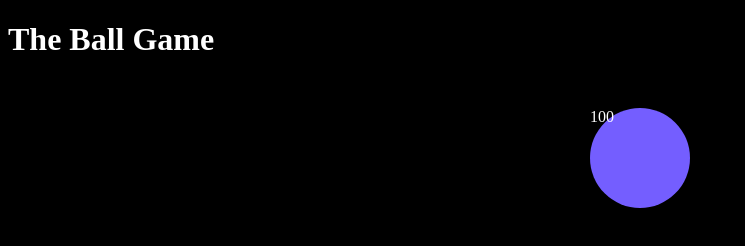
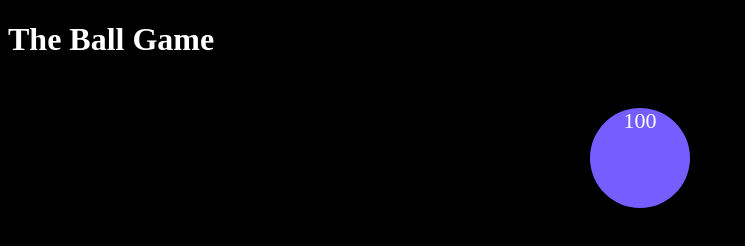
Before and after one commit to Yulia-C/the-ball-game, a plain HTML site: page index.html in a window 1280 px wide. Shown: the whole page, without its empty margins (0-745 px from the left). Drawn offline with Linux system fonts and the light colour scheme.

Commit message:
Update basic style and position

```diff
--- a/css/styles.css
+++ b/css/styles.css
@@ -5,14 +5,17 @@
 body {
     background-color: black;
     color: white;
-
 }
 
 .ball {
     height: 100px;
+
     width: 100px;
     border-radius: 50%;
     cursor: pointer;
+    text-align: center;
+
+    font: 22px bold;
     margin: 50px auto;
     background-color: rgb(116, 94, 255);
 }
```
